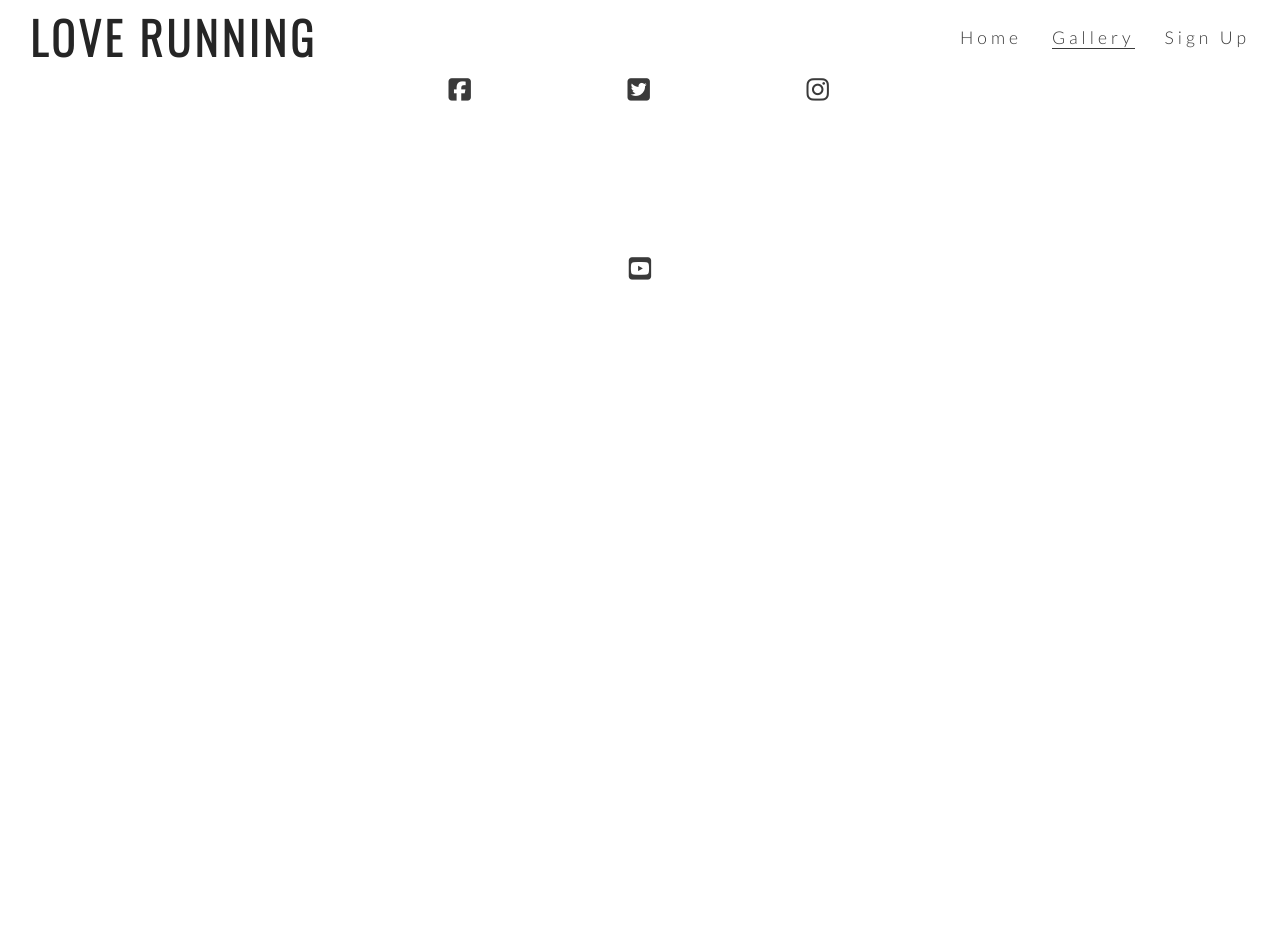
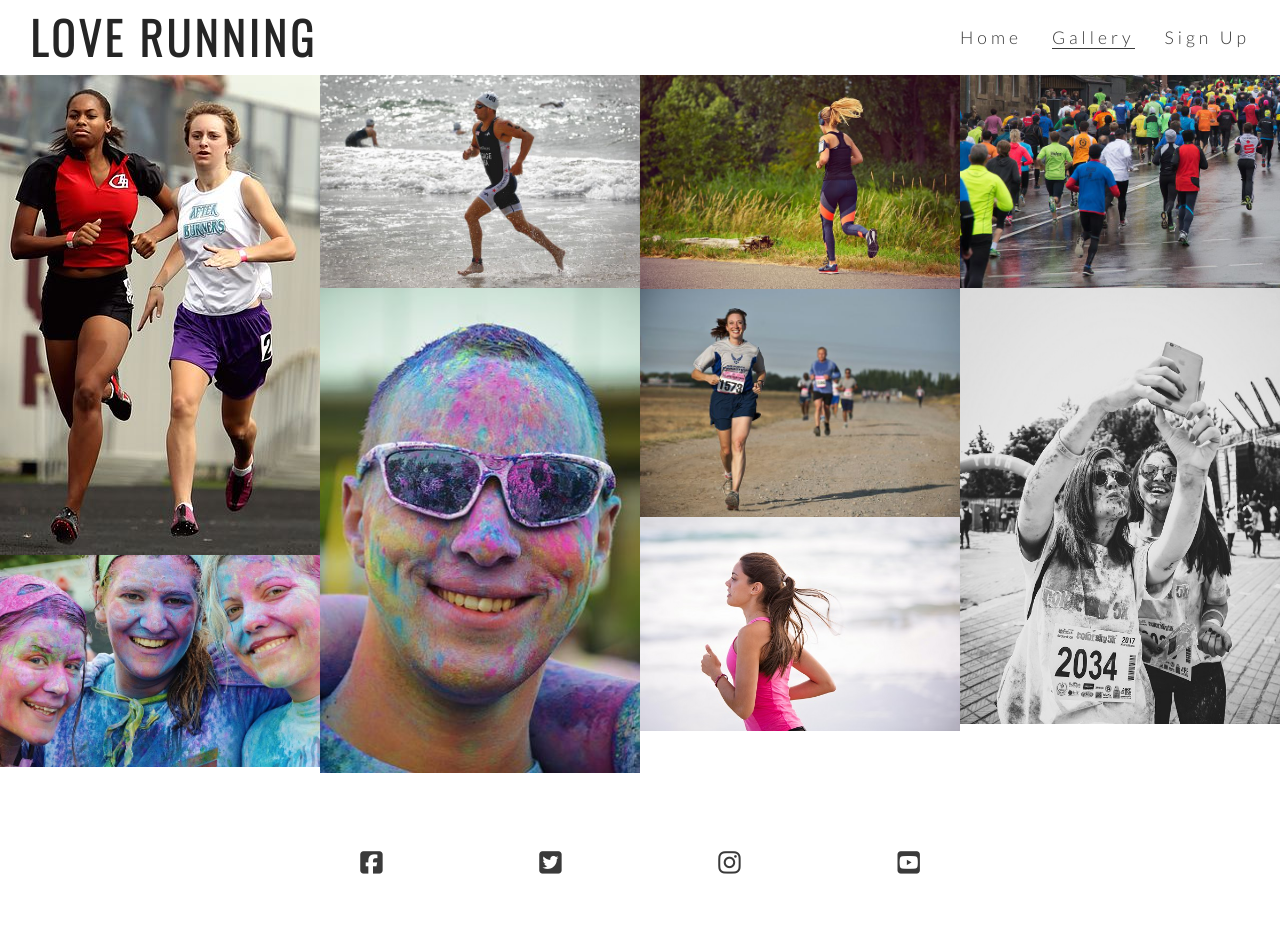
Before and after one commit to CoenMichael/love-running, a plain HTML site: page gallery.html in a window 1280 px wide. Before the commit the page ends 800 px from the top, so only its background shows below. Drawn offline with nearby package versions, Linux system fonts and the light colour scheme.

Commit message:
Add gallery images and masonry styling

```diff
--- a/assets/css/style.css
+++ b/assets/css/style.css
@@ -238,3 +238,16 @@ footer {
     padding: 5%;
     color: #3a3a3a;
 }
+
+/* gallery */
+
+#photos {
+    clear: both;
+    line-height: 0;
+    column-count: 4;
+    column-gap: 0;
+}
+
+#photos > img {
+    width: 100%;
+}
--- a/gallery.html
+++ b/gallery.html
@@ -30,6 +30,17 @@
         </nav>
     </header>
 
+    <section id="photos">
+        <img src="assets/images/athletes.jpg" alt="Two athletes running together">
+        <img src="assets/images/girls.jpg" alt="Three girls at charity paint running festival">
+        <img src="assets/images/runner3.jpg" alt="Solo male runner jogging on a beach">
+        <img src="assets/images/man.jpg" alt="Man at charity paint running festival">
+        <img src="assets/images/runner1.jpg" alt="Solo female jogging through Phoenix Park">
+        <img src="assets/images/runner2.jpg" alt="Runners competing in marathon">
+        <img src="assets/images/runner4.jpg" alt="Solo female jogging on a beach">
+        <img src="assets/images/running_gang.jpg" alt="Large group of runners taking part in a marathon on a rainy day">
+        <img src="assets/images/mud-run.jpg" alt="Two women runners taking a muddy selfie after the Mud Runners Championship">
+    </section>
     <footer>
         <ul class="social-networks">
             <li>
```
Also changed, not shown: assets/images/athletes.jpg (added), assets/images/girls.jpg (added), assets/images/man.jpg (added), assets/images/mud-run.jpg (added), assets/images/runner1.jpg (added), assets/images/runner2.jpg (added), assets/images/runner3.jpg (added), assets/images/runner4.jpg (added), assets/images/running_gang.jpg (added).
